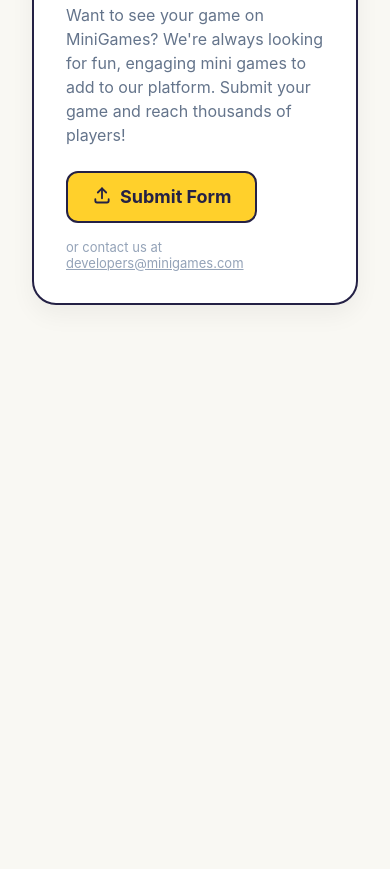
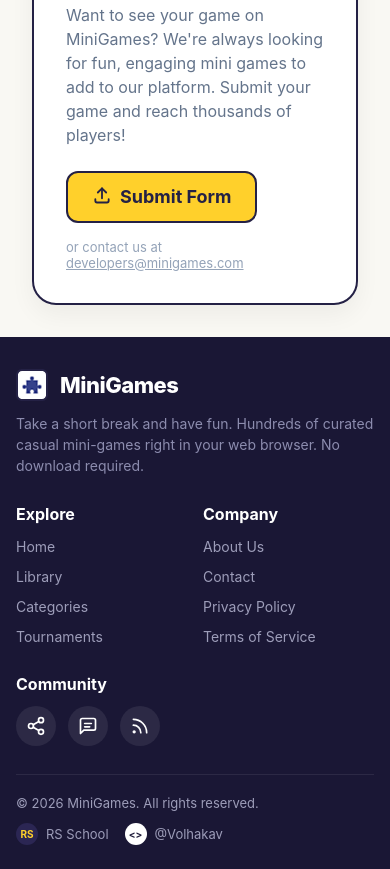
Before and after one commit to Volhakav/minigames, a website built with Vite: page index.html in a window 390 px wide. Shown: the part 1704-2573 px from the top of the page. Before the commit the page ends 2041 px from the top, so only its background shows below. Built offline with nearby package versions, Linux system fonts and the light colour scheme.

Commit message:
style(footer): [RSS-QS-1-4-7] fix mobile layout and navigation grid alignment

```diff
--- /dev/null
+++ b/src/components/footer.ts
@@ -0,0 +1,98 @@
+import logoSrc from '../assets/icons/logo-icon.webp';
+
+export const createFooter = (): HTMLElement => {
+  const footer = document.createElement('footer');
+  footer.className = 'footer';
+
+  footer.innerHTML = `
+    <div class="footer__container">
+      <div class="footer__top">
+        <!-- Brand Section -->
+        <div class="footer__brand">
+          <div class="footer__logo">
+            <img class="footer__logo-img" src="${logoSrc}" alt="MiniGames Logo" />
+            <span class="footer__logo-text">MiniGames</span>
+          </div>
+          <p class="footer__description">
+            Take a short break and have fun. Hundreds of curated casual mini-games right in your web browser. No download required.
+          </p>
+        </div>
+
+        <!-- Navigation Grid -->
+        <div class="footer__nav-grid">
+          <div class="footer__column">
+            <h3 class="footer__title">Explore</h3>
+            <ul class="footer__list">
+              <li><a href="#" class="footer__link">Home</a></li>
+              <li><a href="#" class="footer__link">Library</a></li>
+              <li><a href="#" class="footer__link">Categories</a></li>
+              <li><a href="#" class="footer__link">Tournaments</a></li>
+            </ul>
+          </div>
+
+          <div class="footer__column">
+            <h3 class="footer__title">Company</h3>
+            <ul class="footer__list">
+              <li><a href="#" class="footer__link">About Us</a></li>
+              <li><a href="#" class="footer__link">Contact</a></li>
+              <li><a href="#" class="footer__link">Privacy Policy</a></li>
+              <li><a href="#" class="footer__link">Terms of Service</a></li>
+            </ul>
+          </div>
+
+          <div class="footer__column footer__column--community">
+            <h3 class="footer__title">Community</h3>
+            <div class="footer__socials">
+              <a href="#" class="footer__social-btn" aria-label="Share">
+                <svg width="20" height="20" viewBox="0 0 24 24" fill="none" stroke="currentColor" stroke-width="2" stroke-linecap="round" stroke-linejoin="round">
+                  <circle cx="18" cy="5" r="3"></circle>
+                  <circle cx="6" cy="12" r="3"></circle>
+                  <circle cx="18" cy="19" r="3"></circle>
+                  <line x1="8.59" y1="13.51" x2="15.42" y2="17.49"></line>
+                  <line x1="15.41" y1="6.51" x2="8.59" y2="10.49"></line>
+                </svg>
+              </a>
+              <a href="#" class="footer__social-btn" aria-label="Chat">
+                <svg width="20" height="20" viewBox="0 0 24 24" fill="none" stroke="currentColor" stroke-width="2" stroke-linecap="round" stroke-linejoin="round">
+                  <path d="M21 15a2 2 0 0 1-2 2H7l-4 4V5a2 2 0 0 1 2-2h14a2 2 0 0 1 2 2z"></path>
+                  <line x1="8" y1="9" x2="16" y2="9"></line>
+                  <line x1="8" y1="13" x2="14" y2="13"></line>
+                </svg>
+              </a>
+              <a href="#" class="footer__social-btn" aria-label="RSS">
+                <svg width="20" height="20" viewBox="0 0 24 24" fill="none" stroke="currentColor" stroke-width="2" stroke-linecap="round" stroke-linejoin="round">
+                  <path d="M4 11a9 9 0 0 1 9 9"></path>
+                  <path d="M4 4a16 16 0 0 1 16 16"></path>
+                  <circle cx="5" cy="19" r="1"></circle>
+                </svg>
+              </a>
+            </div>
+          </div>
+        </div>
+      </div>
+
+      <div class="footer__divider"></div>
+
+      <!-- Bottom Bar -->
+      <div class="footer__bottom">
+        <span class="footer__copyright">© 2026 MiniGames. All rights reserved.</span>
+
+        <div class="footer__credits">
+          <a href="https://rs.school/courses/short-track" target="_blank" rel="noopener noreferrer" class="footer__credit-link">
+            <span class="footer__badge footer__badge--rs">RS</span>
+            <span>RS School</span>
+          </a>
+
+          <a href="https://github.com/Volhakav" target="_blank" rel="noopener noreferrer" class="footer__credit-link">
+            <span class="footer__badge footer__badge--github">&lt;&gt;</span>
+            <span>@Volhakav</span>
+          </a>
+        </div>
+
+        <span class="footer__tagline">Designed with love</span>
+      </div>
+    </div>
+  `;
+
+  return footer;
+};
--- a/src/pages/home-page.ts
+++ b/src/pages/home-page.ts
@@ -2,7 +2,8 @@ import { createHeader } from '../components/header';
 import { createHero } from '../components/hero';
 import { createCarouselSection } from '../components/carousel-section';
 import { createLeaderboardSection } from '../components/leaderboard-section';
-import { createGameDevelopersSection } from '../components/game-developers-section'; // 1. Nowy import
+import { createGameDevelopersSection } from '../components/game-developers-section';
+import { createFooter } from '../components/footer';
 import gamesData from '../data/all-games-seed.json';
 import leaderboardData from '../data/leaderboard-seed.json';
 
@@ -17,9 +18,10 @@ export const createHomePage = (): HTMLElement => {
   const carousel = createCarouselSection(gamesData.data);
   const leaderboard = createLeaderboardSection(leaderboardData.data);
   const gameDevelopers = createGameDevelopersSection();
+  const footer = createFooter();
 
   main.append(hero, carousel, leaderboard, gameDevelopers);
-  container.append(header, main);
+  container.append(header, main, footer);
 
   return container;
 };
--- /dev/null
+++ b/src/styles/components/_footer.scss
@@ -0,0 +1,208 @@
+@use '../abstract/tokens' as *;
+
+.footer {
+  width: 100%;
+  background-color: #1a1735;
+  color: #9d9db9;
+  padding: 32px 16px 24px;
+  font-family: $font-family-base;
+
+  &__container {
+    max-width: 1440px;
+    margin: 0 auto;
+  }
+
+  .material-symbols-outlined {
+    font-family: 'Material Symbols Outlined';
+    font-weight: normal;
+    font-style: normal;
+    font-size: 20px;
+    line-height: 1;
+    display: inline-block;
+    white-space: nowrap;
+    word-wrap: normal;
+    direction: ltr;
+  }
+
+  &__top {
+    display: flex;
+    flex-direction: column;
+    gap: 28px;
+
+    @media (min-width: 1024px) {
+      flex-direction: row;
+      justify-content: space-between;
+    }
+  }
+
+  &__brand {
+    max-width: 360px;
+  }
+
+  &__logo {
+    display: flex;
+    align-items: center;
+    gap: 12px;
+    margin-bottom: 12px;
+
+    &-img {
+      width: 32px;
+      height: 32px;
+      object-fit: contain;
+    }
+
+    &-text {
+      font-size: 22px;
+      font-weight: 800;
+      color: #ffffff;
+      letter-spacing: -0.5px;
+    }
+  }
+
+  &__description {
+    font-size: 14px;
+    line-height: 1.5;
+    margin: 0;
+    color: #8c8cae;
+  }
+
+  &__nav-grid {
+    display: grid;
+    grid-template-columns: repeat(2, 1fr);
+    gap: 28px 16px;
+
+    @media (min-width: 600px) {
+      display: flex;
+      flex-direction: row;
+      gap: 48px;
+    }
+
+    @media (min-width: 1024px) {
+      gap: 64px;
+    }
+  }
+
+  &__column--community {
+    grid-column: span 2;
+
+    @media (min-width: 600px) {
+      grid-column: auto;
+    }
+  }
+
+  &__title {
+    font-size: 16px;
+    font-weight: 700;
+    color: #ffffff;
+    margin: 0 0 12px 0;
+  }
+
+  &__list {
+    list-style: none;
+    padding: 0;
+    margin: 0;
+    display: flex;
+    flex-direction: column;
+    gap: 10px;
+  }
+
+  &__link {
+    color: inherit;
+    text-decoration: none;
+    font-size: 14px;
+    transition: color 0.2s ease;
+
+    &:hover {
+      color: #ffffff;
+    }
+  }
+
+  &__socials {
+    display: flex;
+    gap: 12px;
+  }
+
+  &__social-btn {
+    display: inline-flex;
+    align-items: center;
+    justify-content: center;
+    width: 40px;
+    height: 40px;
+    border-radius: 50%;
+    background-color: rgba(255, 255, 255, 0.08);
+    color: #ffffff;
+    text-decoration: none;
+    transition: background-color 0.2s ease;
+
+    &:hover {
+      background-color: rgba(255, 255, 255, 0.2);
+    }
+  }
+
+  &__divider {
+    height: 1px;
+    background-color: rgba(255, 255, 255, 0.08);
+    margin: 28px 0 20px;
+  }
+
+  &__bottom {
+    display: flex;
+    flex-direction: column;
+    align-items: flex-start;
+    gap: 12px;
+    font-size: 13px;
+
+    @media (min-width: 600px) {
+      flex-direction: row;
+      flex-wrap: wrap;
+      align-items: center;
+      justify-content: space-between;
+    }
+  }
+
+  &__credits {
+    display: flex;
+    align-items: center;
+    gap: 16px;
+    flex-wrap: wrap;
+  }
+
+  &__credit-link {
+    display: flex;
+    align-items: center;
+    gap: 8px;
+    color: inherit;
+    text-decoration: none;
+
+    &:hover {
+      color: #ffffff;
+    }
+  }
+
+  &__badge {
+    display: inline-flex;
+    align-items: center;
+    justify-content: center;
+    width: 22px;
+    height: 22px;
+    border-radius: 50%;
+    font-size: 10px;
+    font-weight: 700;
+
+    &--rs {
+      background-color: #2b2653;
+      color: #ffd02b;
+    }
+
+    &--github {
+      background-color: #ffffff;
+      color: #1e1b3a;
+    }
+  }
+
+  &__tagline {
+    @media (max-width: 768px) {
+      display: none;
+    }
+  }
+}
--- a/src/styles/main.scss
+++ b/src/styles/main.scss
@@ -5,3 +5,4 @@
 @use './components/carousel';
 @use './components/leaderboard';
 @use './components/game-developers-section.scss';
+@use './components/footer';
```
Also changed, not shown: src/styles/components/_game-developers-section.scss (renamed from src/styles/components/game-developers-section.scss).
